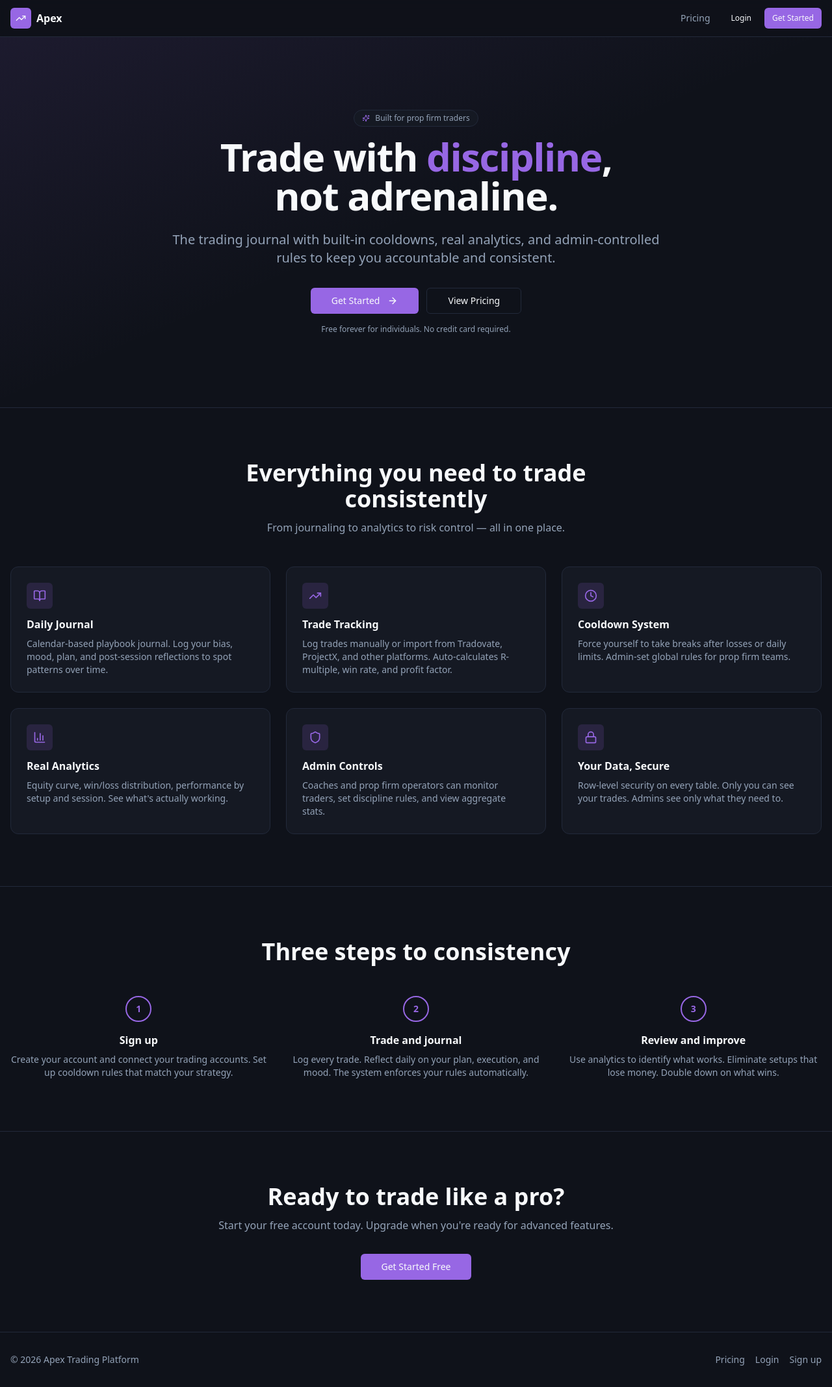
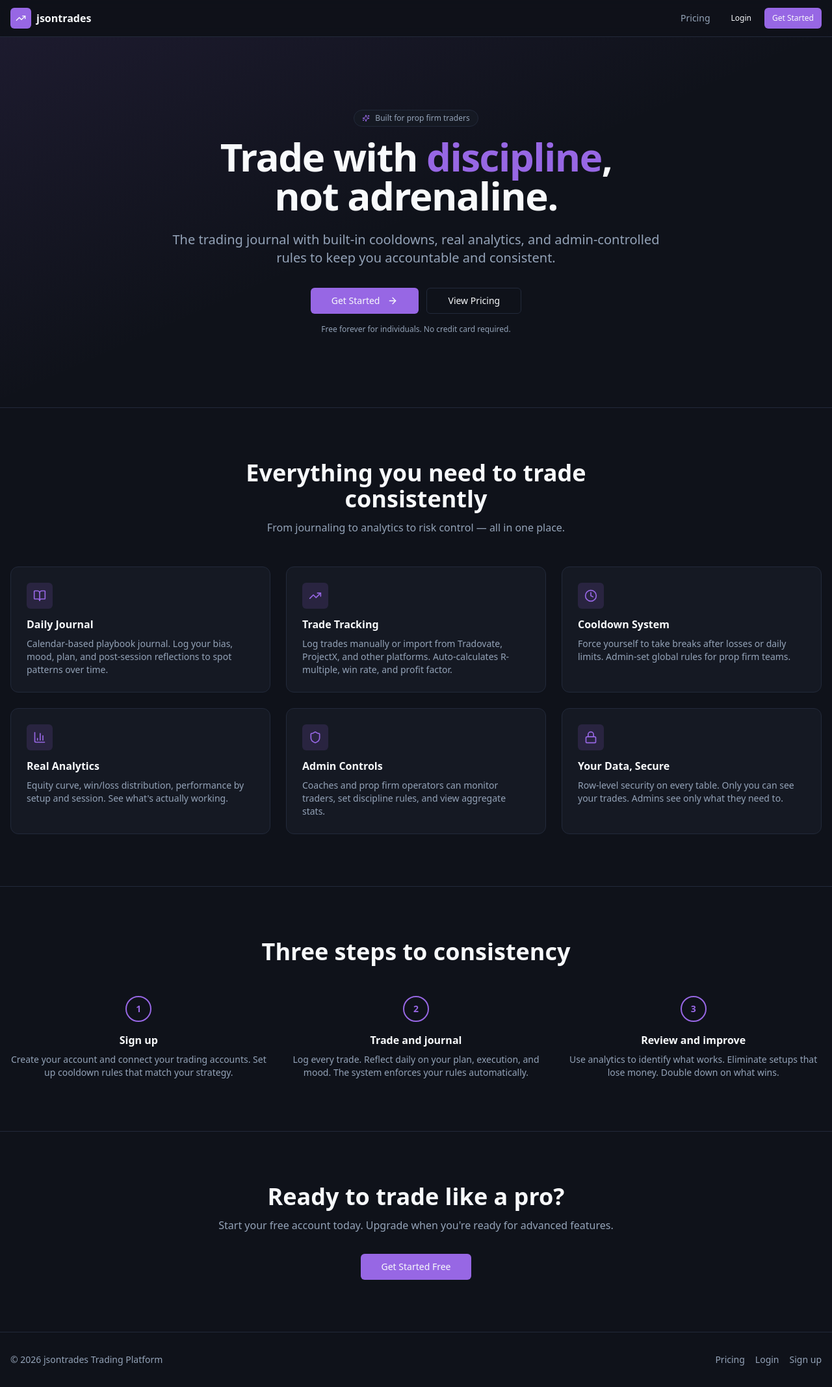
Before and after one commit to jsonajr/tradingjournal, a Next.js app: page / in a window 1280 px wide. Shown: the whole page at 65% size. Built offline with nearby package versions, Linux system fonts and the light colour scheme; no server answers.

Commit message:
rebrand: rename to JsonTrades

```diff
--- a/app/(app)/settings/settings-client.tsx
+++ b/app/(app)/settings/settings-client.tsx
@@ -220,7 +220,7 @@ export function SettingsClient({ profile, accounts: initialAccounts, settings, s
         <DialogContent>
           <DialogHeader><DialogTitle>{editingAccount.id ? "Edit" : "Add"} Account</DialogTitle></DialogHeader>
           <div className="grid grid-cols-2 gap-3">
-            <div className="col-span-2 space-y-1.5"><Label>Account Name</Label><Input value={editingAccount.name ?? ""} onChange={(e) => setEditingAccount({ ...editingAccount, name: e.target.value })} placeholder="e.g. Apex 50K" /></div>
+            <div className="col-span-2 space-y-1.5"><Label>Account Name</Label><Input value={editingAccount.name ?? ""} onChange={(e) => setEditingAccount({ ...editingAccount, name: e.target.value })} placeholder="e.g. jsontrades 50K" /></div>
             <div className="space-y-1.5">
               <Label>Type</Label>
               <Select value={editingAccount.type ?? "eval"} onValueChange={(v) => setEditingAccount({ ...editingAccount, type: v })}>
@@ -246,7 +246,7 @@ export function SettingsClient({ profile, accounts: initialAccounts, settings, s
                 </SelectContent>
               </Select>
             </div>
-            <div className="space-y-1.5"><Label>Firm</Label><Input value={editingAccount.firm ?? ""} onChange={(e) => setEditingAccount({ ...editingAccount, firm: e.target.value })} placeholder="e.g. Apex, Topstep" /></div>
+            <div className="space-y-1.5"><Label>Firm</Label><Input value={editingAccount.firm ?? ""} onChange={(e) => setEditingAccount({ ...editingAccount, firm: e.target.value })} placeholder="e.g. jsontrades, Topstep" /></div>
             <div className="space-y-1.5"><Label>Size</Label><Input value={editingAccount.size ?? ""} onChange={(e) => setEditingAccount({ ...editingAccount, size: e.target.value })} placeholder="$50,000" /></div>
             <div className="space-y-1.5"><Label>Platform</Label><Input value={editingAccount.platform ?? ""} onChange={(e) => setEditingAccount({ ...editingAccount, platform: e.target.value })} placeholder="Tradovate" /></div>
             <div className="space-y-1.5"><Label>Balance</Label><Input value={editingAccount.balance ?? ""} onChange={(e) => setEditingAccount({ ...editingAccount, balance: e.target.value })} placeholder="$52,400" /></div>
--- a/app/(auth)/login/page.tsx
+++ b/app/(auth)/login/page.tsx
@@ -46,7 +46,7 @@ function LoginForm() {
     <Card className="w-full max-w-md">
       <CardHeader>
         <Link href="/" className="mb-2 inline-flex items-center gap-2 text-sm text-muted-foreground hover:text-foreground">
-          <TrendingUp className="h-4 w-4 text-primary" /> Apex
+          <TrendingUp className="h-4 w-4 text-primary" /> jsontrades
         </Link>
         <CardTitle>Welcome back</CardTitle>
         <CardDescription>Sign in to your account</CardDescription>
--- a/app/(auth)/signup/page.tsx
+++ b/app/(auth)/signup/page.tsx
@@ -44,7 +44,7 @@ export default function SignupPage() {
       <Card className="w-full max-w-md">
         <CardHeader>
           <Link href="/" className="mb-2 inline-flex items-center gap-2 text-sm text-muted-foreground hover:text-foreground">
-            <TrendingUp className="h-4 w-4 text-primary" /> Apex
+            <TrendingUp className="h-4 w-4 text-primary" /> jsontrades
           </Link>
           <CardTitle>Create your account</CardTitle>
           <CardDescription>Start trading with discipline today</CardDescription>
--- a/app/(marketing)/pricing/page.tsx
+++ b/app/(marketing)/pricing/page.tsx
@@ -46,7 +46,7 @@ export default async function PricingPage() {
             <div className="flex h-8 w-8 items-center justify-center rounded-md bg-primary text-primary-foreground">
               <TrendingUp className="h-4 w-4" />
             </div>
-            <span className="font-bold">Apex</span>
+            <span className="font-bold">jsontrades</span>
           </Link>
           <nav className="flex items-center gap-2">
             {profile ? (
--- a/app/layout.tsx
+++ b/app/layout.tsx
@@ -3,7 +3,7 @@ import { Toaster } from "sonner";
 import "./globals.css";
 
 export const metadata: Metadata = {
-  title: "Apex — Trading Discipline Platform",
+  title: "jsontrades — Trading Discipline Platform",
   description: "Trade journal, cooldown system, and analytics for serious traders.",
 };
 
--- a/app/page.tsx
+++ b/app/page.tsx
@@ -19,7 +19,7 @@ export default async function LandingPage() {
             <div className="flex h-8 w-8 items-center justify-center rounded-md bg-primary text-primary-foreground">
               <TrendingUp className="h-4 w-4" />
             </div>
-            <span className="font-bold">Apex</span>
+            <span className="font-bold">jsontrades</span>
           </Link>
           <nav className="flex items-center gap-2">
             <Link href="/pricing" className="hidden text-sm font-medium text-muted-foreground hover:text-foreground sm:inline-block px-3 py-2">
@@ -106,7 +106,7 @@ export default async function LandingPage() {
 
       <footer className="border-t py-8">
         <div className="container mx-auto flex flex-col items-center justify-between gap-2 px-4 text-sm text-muted-foreground sm:flex-row">
-          <div>© {new Date().getFullYear()} Apex Trading Platform</div>
+          <div>© {new Date().getFullYear()} jsontrades Trading Platform</div>
           <div className="flex gap-4">
             <Link href="/pricing" className="hover:text-foreground">Pricing</Link>
             <Link href="/login" className="hover:text-foreground">Login</Link>
--- a/components/layout/mobile-header.tsx
+++ b/components/layout/mobile-header.tsx
@@ -18,7 +18,7 @@ export function MobileHeader({ profile }: { profile: Profile }) {
       <Link href={profile.role === "admin" || profile.role === "moderator" ? "/admin" : "/dashboard"} className="flex items-center gap-2">
         <div className="flex h-8 w-8 items-center justify-center rounded-md bg-primary text-primary-foreground"><TrendingUp className="h-4 w-4" /></div>
         <div>
-          <div className="text-sm font-bold leading-tight">Apex</div>
+          <div className="text-sm font-bold leading-tight">jsontrades</div>
           <div className="text-[10px] uppercase tracking-wide text-primary leading-tight">{profile.role} · {profile.plan}</div>
         </div>
       </Link>
--- a/components/layout/sidebar.tsx
+++ b/components/layout/sidebar.tsx
@@ -38,7 +38,7 @@ export function AppSidebar({ profile }: { profile: Profile }) {
           <TrendingUp className="h-5 w-5" />
         </div>
         <div>
-          <div className="text-sm font-bold">Apex</div>
+          <div className="text-sm font-bold">jsontrades</div>
           <div className="text-xs text-muted-foreground">Trading Platform</div>
         </div>
       </Link>
```
Also changed, not shown: 1 other file (tests, documents, lock files or other folders).
